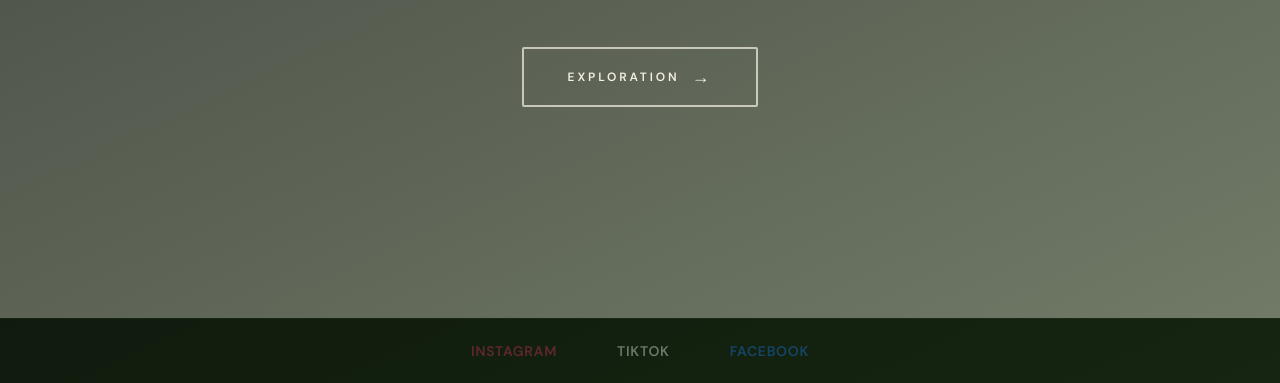
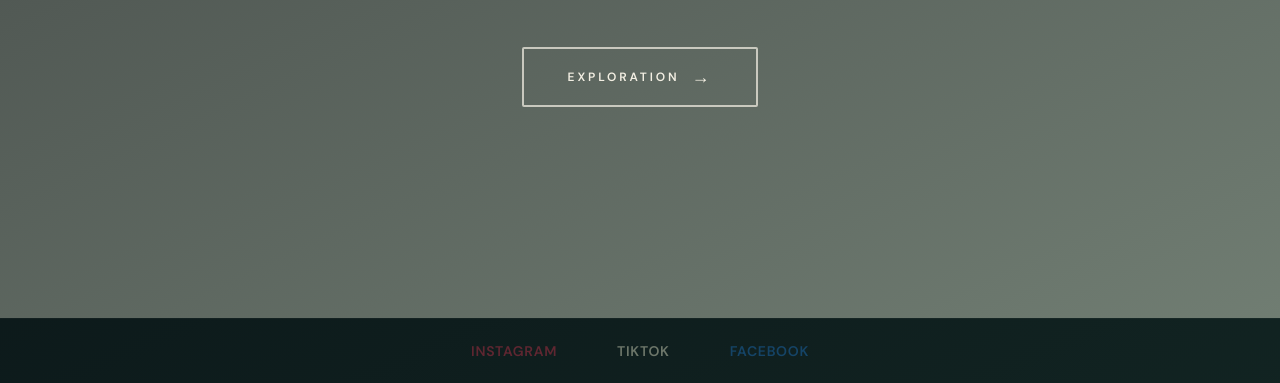
Before and after one commit to rhmtmuhmmdd/pixel-archive, a plain HTML site: page index.html in a window 1280 px wide. Shown: the part 417-800 px from the top of the page. Drawn offline with nearby package versions, Linux system fonts and the light colour scheme.

Commit message:
Update index.html

```diff
--- a/index.html
+++ b/index.html
@@ -11,37 +11,37 @@
    CSS VARIABLES — LIGHT & DARK MODE
    ============================================= */
 :root {
-  --bg:         #f3efe3;
-  --bg2:        #e5dfc9;
-  --text:       #1a1a18;
-  --text2:      #5a5648;
-  --accent:     #4a6741;
-  --accent2:    #8bc34a;
+  --bg:         #f2f6ff;
+  --bg2:        #dfe9ff;
+  --text:       #0f172a;
+  --text2:      #475569;
+  --accent:     #1e3a8a;
+  --accent2:    #3b82f6;
   --card-bg:    #ffffff;
   --card-shadow:0 4px 28px rgba(0,0,0,0.08);
-  --border:     rgba(74,103,65,0.18);
-  --header-bg:  rgba(243,239,227,0.96);
-  --sidebar-bg: #141e12;
-  --footer-bg:  #141e12;
+  --border:     rgba(30,58,138,0.18);
+  --header-bg:  rgba(242,246,255,0.96);
+  --sidebar-bg: #0b1a3a;
+  --footer-bg:  #0b1a3a;
   --input-bg:   #ffffff;
-  --input-border:rgba(74,103,65,0.28);
+  --input-border:rgba(30,58,138,0.28);
 }
 
 body.dark {
-  --bg:         #0d160c;
-  --bg2:        #182415;
-  --text:       #f3efe3;
-  --text2:      #a8a090;
-  --accent:     #8bc34a;
-  --accent2:    #a3d977;
-  --card-bg:    #192416;
+  --bg:         #050c1f;
+  --bg2:        #0d1a3a;
+  --text:       #f2f6ff;
+  --text2:      #94a3b8;
+  --accent:     #3b82f6;
+  --accent2:    #60a5fa;
+  --card-bg:    #0f1b3d;
   --card-shadow:0 4px 28px rgba(0,0,0,0.55);
-  --border:     rgba(139,195,74,0.18);
-  --header-bg:  rgba(13,22,12,0.96);
-  --sidebar-bg: #090f08;
-  --footer-bg:  #090f08;
+  --border:     rgba(96,165,250,0.18);
+  --header-bg:  rgba(5,12,31,0.96);
+  --sidebar-bg: #020617;
+  --footer-bg:  #020617;
   --input-bg:   rgba(255,255,255,0.06);
-  --input-border:rgba(139,195,74,0.25);
+  --input-border:rgba(96,165,250,0.25);
 }
 
 /* =============================================
```
